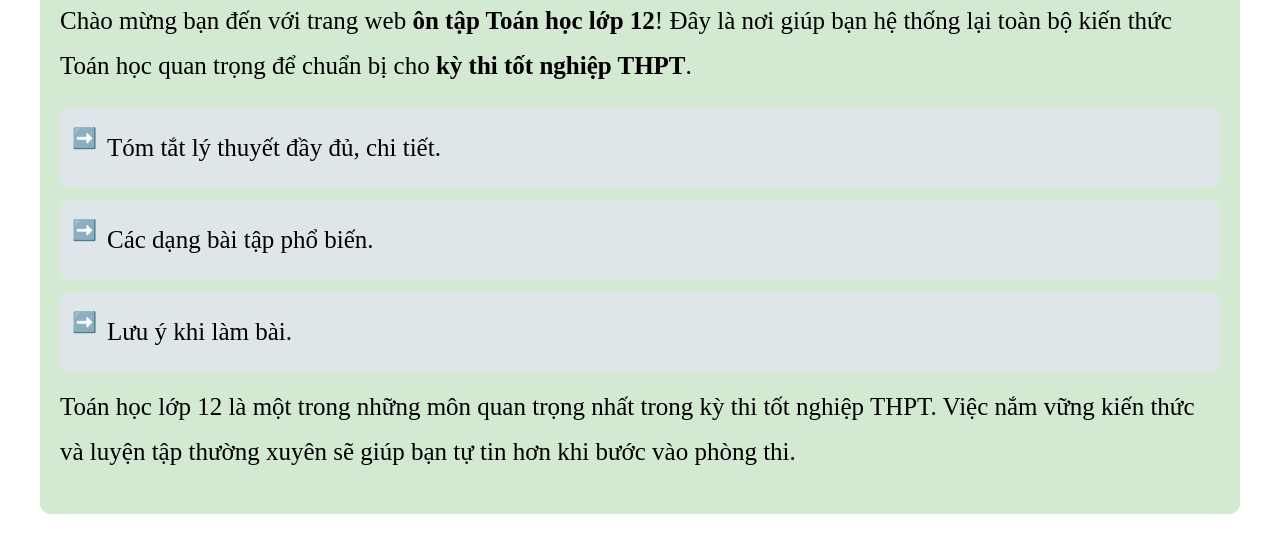
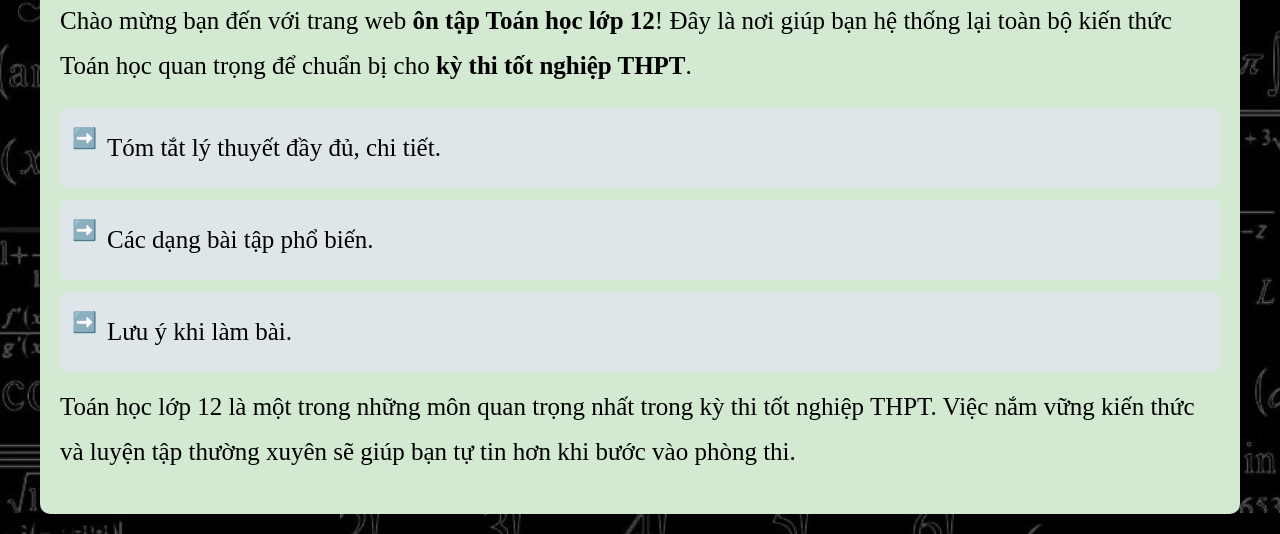
Before and after one commit to gtsnguyengbao/hanh-trang-tot-nghiep, a plain HTML site: page pages/math/math.html in a window 1280 px wide. Shown: the part 287-821 px from the top of the page. Drawn offline with Linux system fonts and the light colour scheme.

Commit message:
fixed error

```diff
--- a/assetes/css/math.css
+++ b/assetes/css/math.css
@@ -2,6 +2,13 @@
     margin: 0;
     padding: 0;
     box-sizing: border-box;
+}
+body {
+    background-image: url(../image/math/background.png);
+    background-size: cover;
+    background-position: center;
+    background-repeat: no-repeat;
+    background-attachment: fixed;
 }
 
 
```
